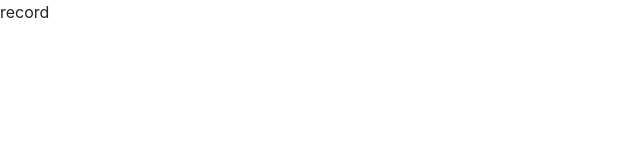
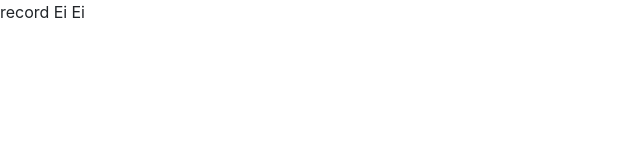
Before and after one commit to Type-C-Studio/curtain-c, a React (Create React App) app: page /record_edit/1 in a window 1280 px wide. Shown: the top 160 px of the page, without its empty margins (0-640 px from the left). Built offline with nearby package versions, Linux system fonts and the light colour scheme.

Commit message:
feat: 🎸 test branch

```diff
--- a/src/components/RecordEdit.js
+++ b/src/components/RecordEdit.js
@@ -1,7 +1,7 @@
 const RecordEdit = () => {
     return(
         <div>
-            record
+            record Ei Ei
         </div>
     )
 }
```
